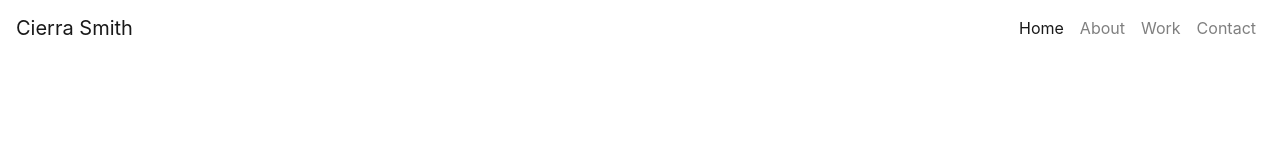
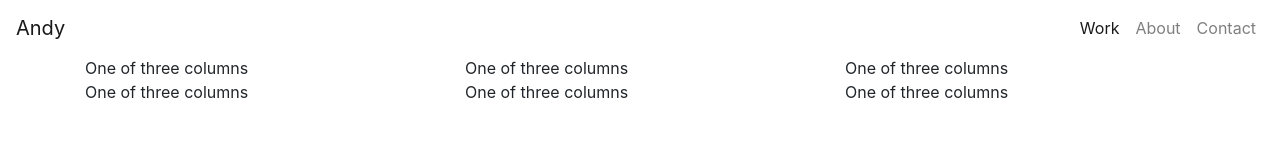
Before and after one commit to serenadinh/serena-100days-day1, a plain HTML site: page index.html in a window 1280 px wide. Drawn offline with Linux system fonts and the light colour scheme.

Commit message:
landing-page

```diff
--- a/index.html
+++ b/index.html
@@ -23,20 +23,17 @@
     <body>
     <!--Navigation-->
     <nav class="navbar navbar-expand-lg navbar-light">
-      <a class="navbar-brand" href="#logo">Cierra Smith</a>
+      <a class="navbar-brand" href="#logo">Andy</a>
       <button class="navbar-toggler" type="button" data-toggle="collapse" data-target="#navbarNav" aria-controls="navbarNav" aria-expanded="false" aria-label="Toggle navigation">
         <span class="navbar-toggler-icon"></span>
       </button>
       <div class="collapse navbar-collapse justify-content-end" id="navbarNav">
         <ul class="navbar-nav">
           <li class="nav-item active">
-            <a class="nav-link" href="#home">Home<span class="sr-only">(current)</span></a>
+            <a class="nav-link" href="#work">Work<span class="sr-only">(current)</span></a>
           </li>
           <li class="nav-item">
             <a class="nav-link" href="#about">About</a>
-          </li>
-          <li class="nav-item">
-            <a class="nav-link" href="#work">Work</a>
           </li>
           <li class="nav-item">
             <a class="nav-link" href="#contact">Contact</a>
@@ -44,6 +41,36 @@
         </ul>
       </div>
     </nav>
+
+    <!--Landing Page-->
+        <!--Top Row-->
+    <div class="container">
+      <div class="row">
+        <div class="col-sm">
+          One of three columns
+        </div>
+        <div class="col-sm">
+          One of three columns
+        </div>
+        <div class="col-sm">
+          One of three columns
+        </div>
+      </div>
+    </div>
+        <!--Bottom Row-->
+    <div class="container">
+      <div class="row">
+        <div class="col-sm">
+          One of three columns
+        </div>
+        <div class="col-sm">
+          One of three columns
+        </div>
+        <div class="col-sm">
+          One of three columns
+        </div>
+      </div>
+    </div>
 
     <!-- jQuery link -->
     <script src="js/jquery.js"></script>
```
